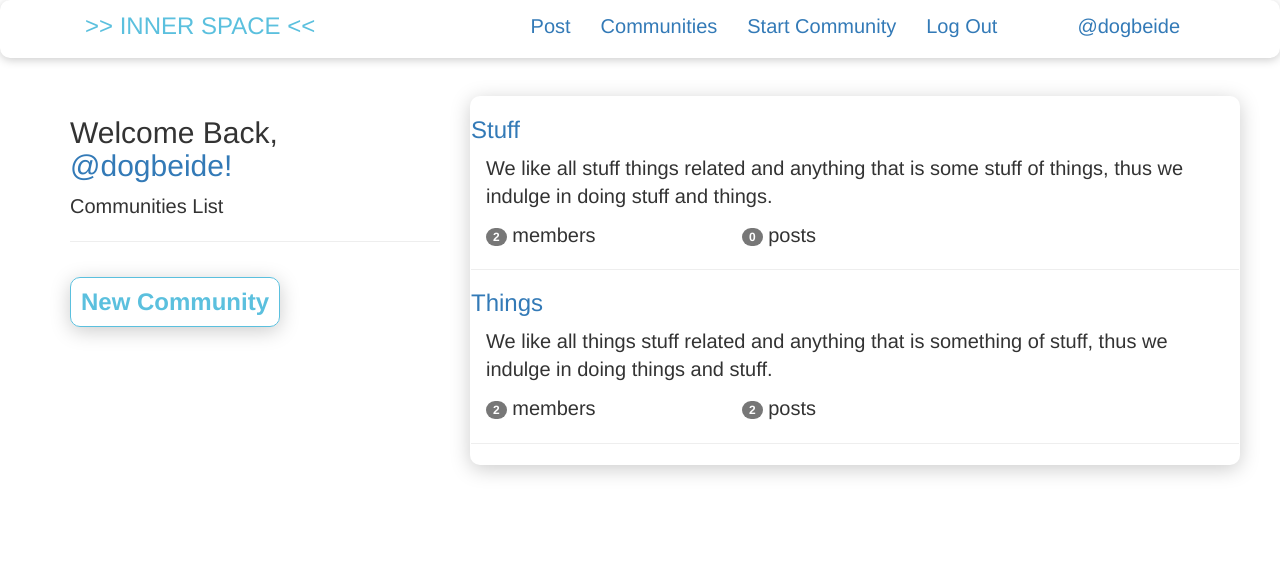
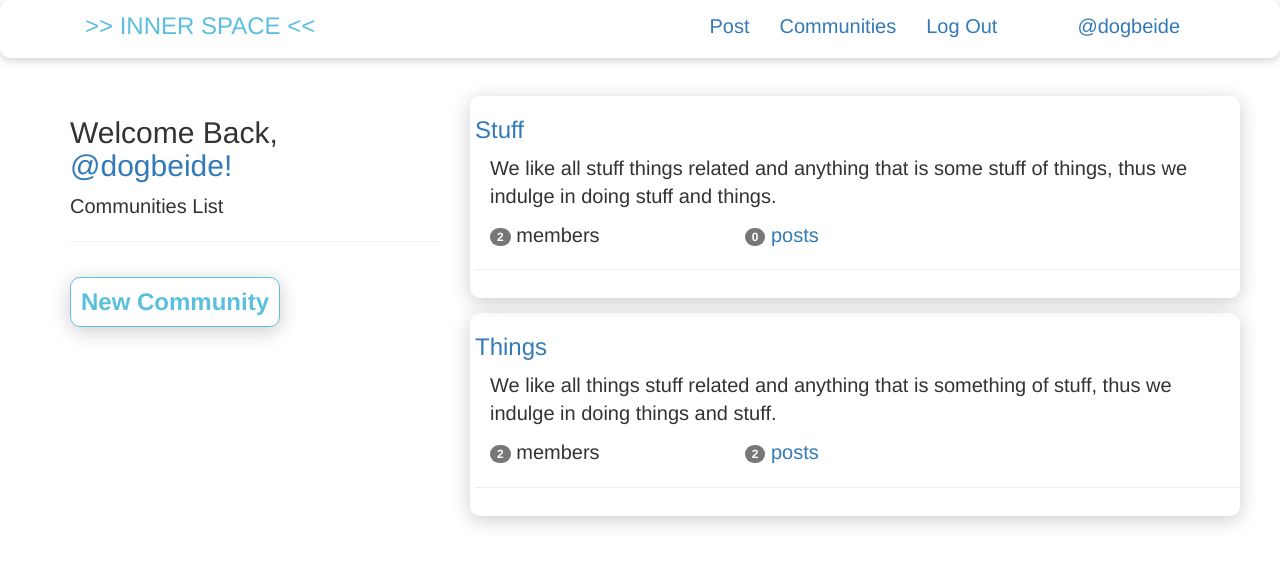
Before and after one commit to dogbeide/inner-space, a Django app: page /communities/ in a window 1280 px wide. Shown: the top 566 px of the page. Run offline with Django 3.2, Linux system fonts and the light colour scheme; a user stored in the database is signed in; data comes from the database, SQL or seed files in the repository; both versions use the stored data as it was after the commit; some libraries are stand-ins or nearby versions.

Commit message:
minor edits

```diff
--- a/communities/templates/communities/community_detail.html
+++ b/communities/templates/communities/community_detail.html
@@ -52,7 +52,7 @@
 <div class="col-md-8" style='margin-top: 15px'>
   {% if community.posts.count == 0 %}
     <hr>
-    <h2>Nothing posted in this community yet!</h2>
+    <h2>No topics within this community yet!</h2>
   {% else %}
 
     {% for post in community.posts.all  %}
--- a/communities/templates/communities/community_list.html
+++ b/communities/templates/communities/community_list.html
@@ -23,6 +23,12 @@
         New Community
       </a>
     </div>
+  {% else %}
+  <a href="{% url 'accounts:login' %}"
+     class="btn btn-simple btn-default">
+      Login
+  </a>
+  to start communities
   {% endif %}
 
 </div>
@@ -31,17 +37,19 @@
 
 {% block community_content %}
 <div class="col-md-8">
-  <div class="list-group shadebox">
 
     {% for community in community_list  %}
-      <a href="{% url 'communities:single' slug=community.slug %}">
+      <div class="shadebox community-item">
 
-        <a href="{% url 'communities:single' slug=community.slug %}">
-          <h3 class="title list-community-item-heading">{{community.name}}</h3>
-        </a>
+          <a href="{% url 'communities:single' slug=community.slug %}">
+            <h3 class="title list-community-item-name">
+              {{community.name}}
+            </h3>
+          </a>
 
         <div class="container-fluid list-community-item-text">
           {{community.description_html|safe}}
+
           <div class="row">
 
             <div class="col-md-4">
@@ -50,18 +58,21 @@
             </div>
 
             <div class="col-md-4">
-              <span class="badge">{{community.posts.count}}</span>
-              post{{community.posts.count|pluralize}}
+              <a href="{% url 'communities:single' slug=community.slug %}">
+                <span class="badge">{{community.posts.count}}</span>
+                post{{community.posts.count|pluralize}}
+              </a>
             </div>
 
           </div>
+
+
         </div>
 
         <hr>
-      </a>
+
+      </div>
     {% endfor %}
-
-  </div>
 
 </div>
 
--- a/communities/urls.py
+++ b/communities/urls.py
@@ -11,7 +11,7 @@ urlpatterns = [
     url(r'^new/$',
         views.CreateCommunity.as_view(),
         name='create'),
-    url(r'posts/in/(?P<slug>[-\w]+)/$',
+    url(r'(?P<slug>[-\w]+)/$',
         views.SingleCommunity.as_view(),
         name='single'),
     url(r'join/(?P<slug>[-\w]+)/$',
--- a/posts/models.py
+++ b/posts/models.py
@@ -33,8 +33,4 @@ class Post(models.Model):
         ordering = ['-create_date']
         unique_together = ('user','message')
 
-
-
-
-
 #
--- a/posts/templates/posts/_post.html
+++ b/posts/templates/posts/_post.html
@@ -1,4 +1,4 @@
-<div class="shadebox post-media">
+<div class="shadebox post-item">
 
     <div class="post-header">
       <div class="post-user">
--- a/static/innerspace/css/master.css
+++ b/static/innerspace/css/master.css
@@ -5,8 +5,6 @@ body {
 
 :root {
   --jumbo-text-1-color: #89a6c6;
-  --btn-good-color: rgb(91,192,222);
-  --btn-bad-color: #ccc;
 }
 
 .mynav {
@@ -157,7 +96,15 @@ body {
 
 /**/
 
-.post-media {
+.community-item {
+  padding-bottom: 8px;
+  padding-left: 5px;
+  margin-bottom: 15px;
+}
+
+/**/
+
+.post-item {
   padding-bottom: 8px;
   padding-left: 5px;
   margin-bottom: 15px;
--- a/templates/base.html
+++ b/templates/base.html
@@ -15,6 +15,7 @@
 
     <!-- Custom CSS -->
     <link rel="stylesheet" href="{% static 'innerspace/css/master.css' %}">
+    <link rel="stylesheet" href="{% static 'innerspace/css/btn.css' %}">
 
     <!-- Fonts -->
     <link href="https://fonts.googleapis.com/css?family=Montserrat" rel="stylesheet">
@@ -41,7 +42,6 @@
             {% if user.is_authenticated %}
               <li class='navitem'><a href="{% url 'posts:create' %}">Post</a></li>
               <li class='navitem'><a href="{% url 'communities:all' %}">Communities</a></li>
-              <li class='navitem'><a href="{% url 'communities:create' %}">Start Community</a></li>
               <li class='navitem'><a href="{% url 'accounts:logout' %}">Log Out</a></li>
               <li class='navitem-user'><a href="{% url 'posts:for_user' username=user.username %}">@{{user.username}}</a></li>
             {% else %}
```
Also changed, not shown: other parts of static/innerspace/css/master.css (+0 -59 lines), static/innerspace/css/btn.css (added, +62 -0 lines), db.sqlite3.
